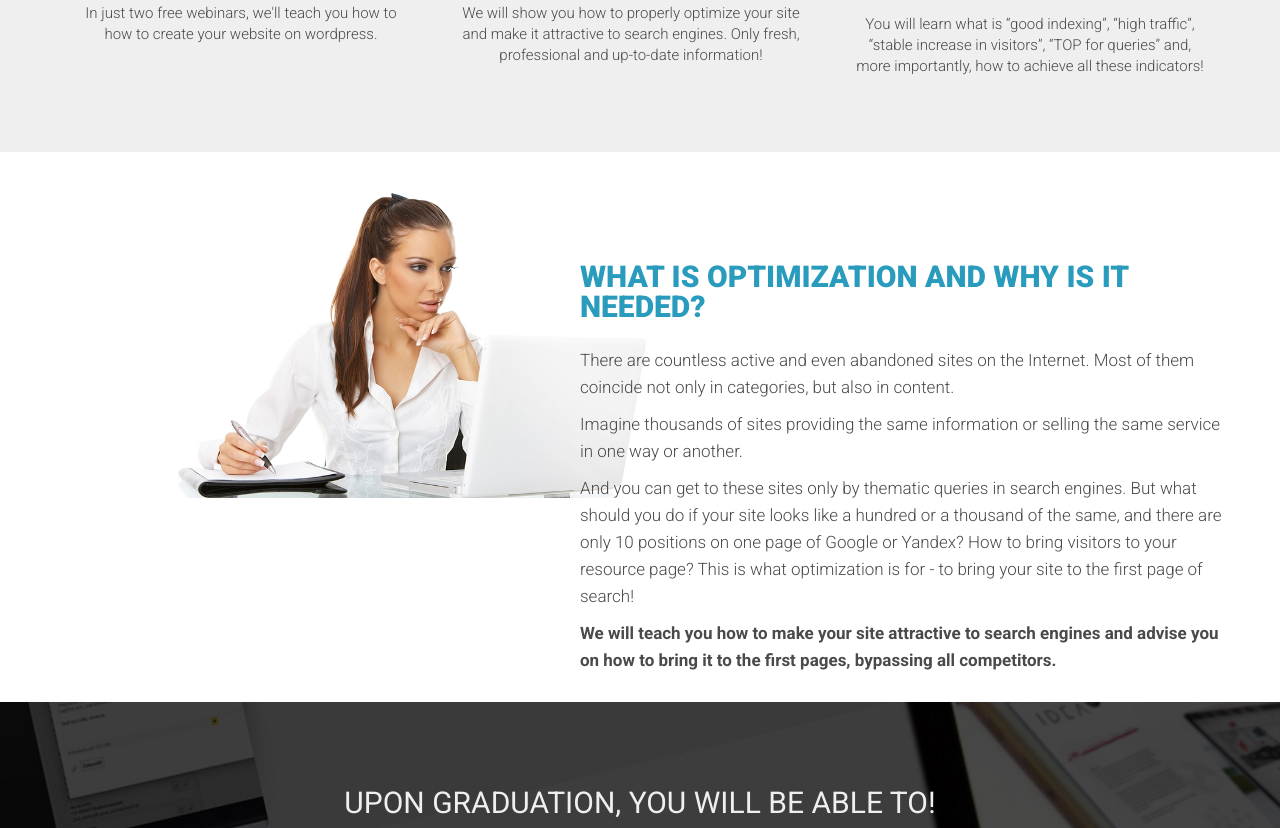
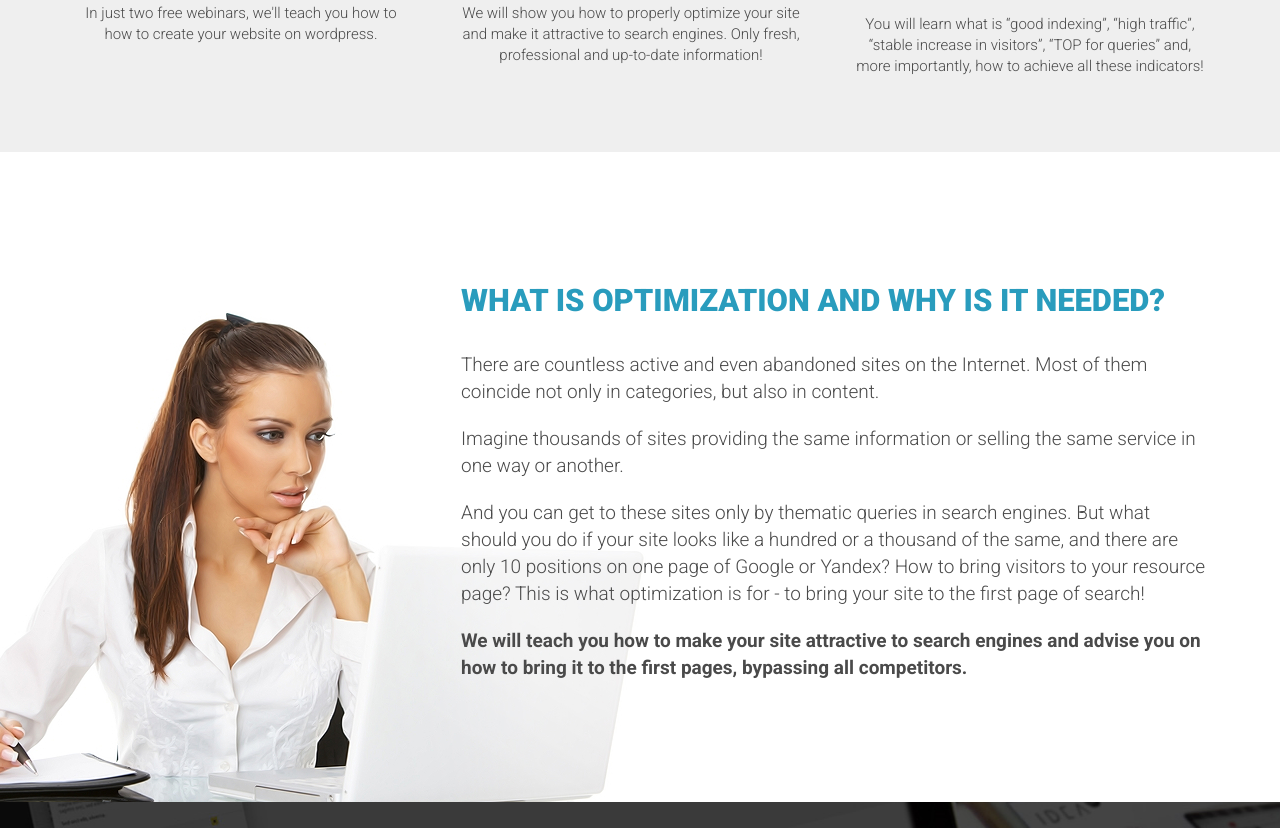
Before and after one commit to Stalmax76/Project_for_practics, a plain HTML site: page index.html in a window 1280 px wide. Shown: the part 1252-2080 px from the top of the page. Drawn offline with Linux system fonts and the light colour scheme.

Commit message:
change third-block

```diff
--- a/index.html
+++ b/index.html
@@ -74,7 +74,7 @@
       <!-- ===============================================third-page ==================================-->
       <section class="third-block">
          <div class="third-block__container">
-            <div class="third-block__title">What is optimization and why is it needed?</div>
+            <h2 class="third-block__title">What is optimization and why is it needed?</h2>
             <div class="third-block__text">
                <p>There are countless active and even abandoned sites on the Internet. Most of
                   them coincide not only in categories, but also in content.</p>
@@ -88,6 +88,9 @@
                <p><span>We will teach you how to make your site attractive to search engines and advise you on how to
                      bring it to the first pages, bypassing all competitors.</span>
                </p>
+            </div>
+            <div class="third-block__image">
+               <img src="/src/img/main/woman_bg.jpg" alt="woman">
             </div>
          </div>
       </section>
--- a/src/scss/style.scss
+++ b/src/scss/style.scss
@@ -17,6 +17,7 @@ body {
 [class*="_container"] {
    max-width: 1140px;
    margin: 0 auto;
+   position: relative;
 }
 .wrapped {
    width: 100vw;
@@ -186,37 +187,43 @@ h2.title {
 }
 //=================third-block ===========
 .third-block {
-   margin-right: 50px;
-   background: url("/src/img/main/woman_bg.jpg") 150px 40px / 43% no-repeat;
-   min-height: 550px;
+   min-height: 600px;
+   padding-top: 44px;
+   padding-bottom: 2px;
+   margin-bottom: 50px;
 }
-.third-block__container {
-   max-width: 1379px;
 
-   padding-top: 50px;
-}
 .third-block__title {
    font-weight: 900;
-   font-size: 30px;
+   font-size: 31px;
    line-height: 30px;
-   padding-top: 60px;
+   margin-top: 90px;
    text-transform: uppercase;
    color: #299cbd;
-   margin-left: 580px;
+   margin-left: 391px;
 }
 .third-block__text {
-   margin-top: 25px;
+   margin-top: 35px;
    font-weight: 300;
-   font-size: 17px;
+   font-size: 19px;
    line-height: 27px;
    color: #4a4a4a;
-   margin-left: 580px;
+   margin-left: 391px;
 }
 .third-block__text p {
-   margin-bottom: 10px;
+   margin-bottom: 20px;
 }
 .third-block__text span {
    font-weight: 700;
+}
+.third-block__image {
+   position: absolute;
+   top: 25px;
+   left: -240px;
+   z-index: -1;
+}
+.third-block__image img {
+   max-width: 100%;
 }
 
 //============================= fourth-block ===========================
```
Also changed, not shown: dist/css/style.css.
